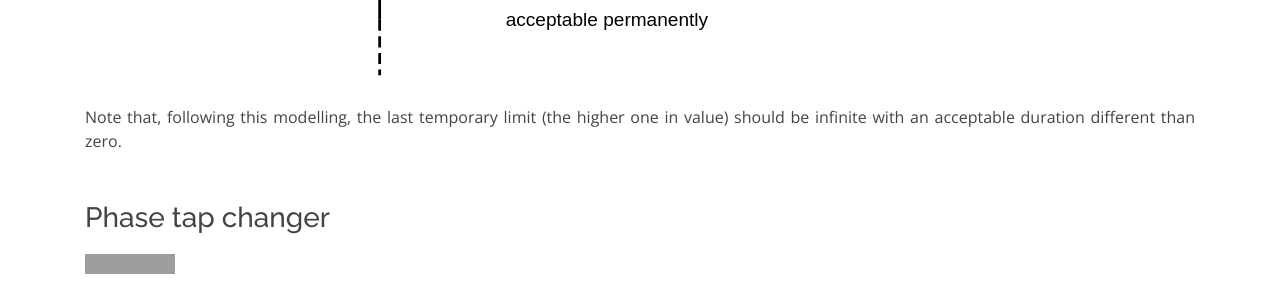
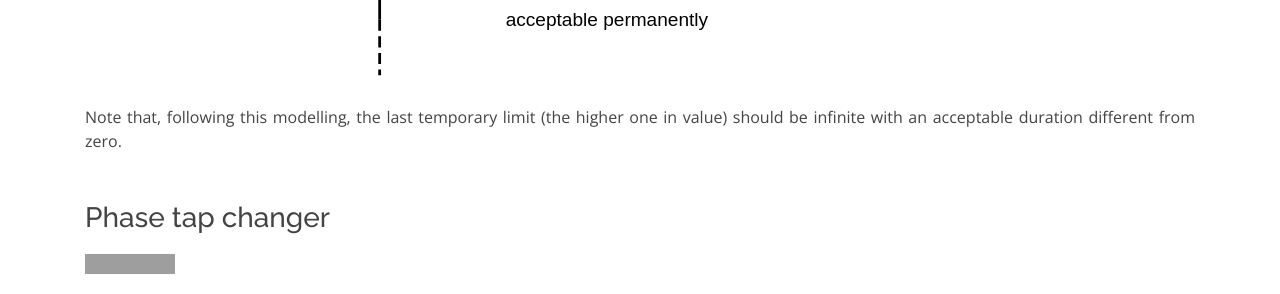
Before and after one commit to powsybl/powsybl.github.io, a Jekyll site: the page built from pages/documentation/grid/model/index.md, in a window 1280 px wide and 900 px high, scrolled down 21059 px. Shown: the part 154-448 px from the top of the window. Built offline with Jekyll 4.4.1, drawn with Linux system fonts in a browser that asks for light colours; our own code applies the rules of GitHub Pages for plain Markdown files; some of the changed text lies outside the part shown; grey boxes are pictures that could not be loaded.

Commit message:
Correct typo
Signed-off-by: Florian Dupuy <florian.dupuy@rte-france.com>

```diff
--- a/pages/documentation/grid/model/index.md
+++ b/pages/documentation/grid/model/index.md
@@ -338,7 +338,7 @@
     - `VOLTAGE`
     - `REACTIVE_POWER`
     - `OFF`
-Note that it is different than the generators' regulation definition, which is only done through a boolean.
+Note that it is different from the generators' regulation definition, which is only done through a boolean.
 - The regulating terminal, which can be local or remote: it is the specific connection point on the network where the setpoint is measured.
 
 **Available extensions**
@@ -704,7 +704,8 @@
 
 ![Current limits model](img/index/currentLimits.svg){: width="50%" .center-image}
 
-Note that, following this modelling, the last temporary limit (the higher one in value) should be infinite with an acceptable duration different than zero.
+Note that, following this modelling, the last temporary limit (the higher one in value) should be infinite with an acceptable duration
+different from zero.
 
 ### Phase tap changer
 [![Javadoc](https://img.shields.io/badge/-javadoc-blue.svg)](https://javadoc.io/doc/com.powsybl/powsybl-core/latest/com/powsybl/iidm/network/PhaseTapChanger.html)
```
